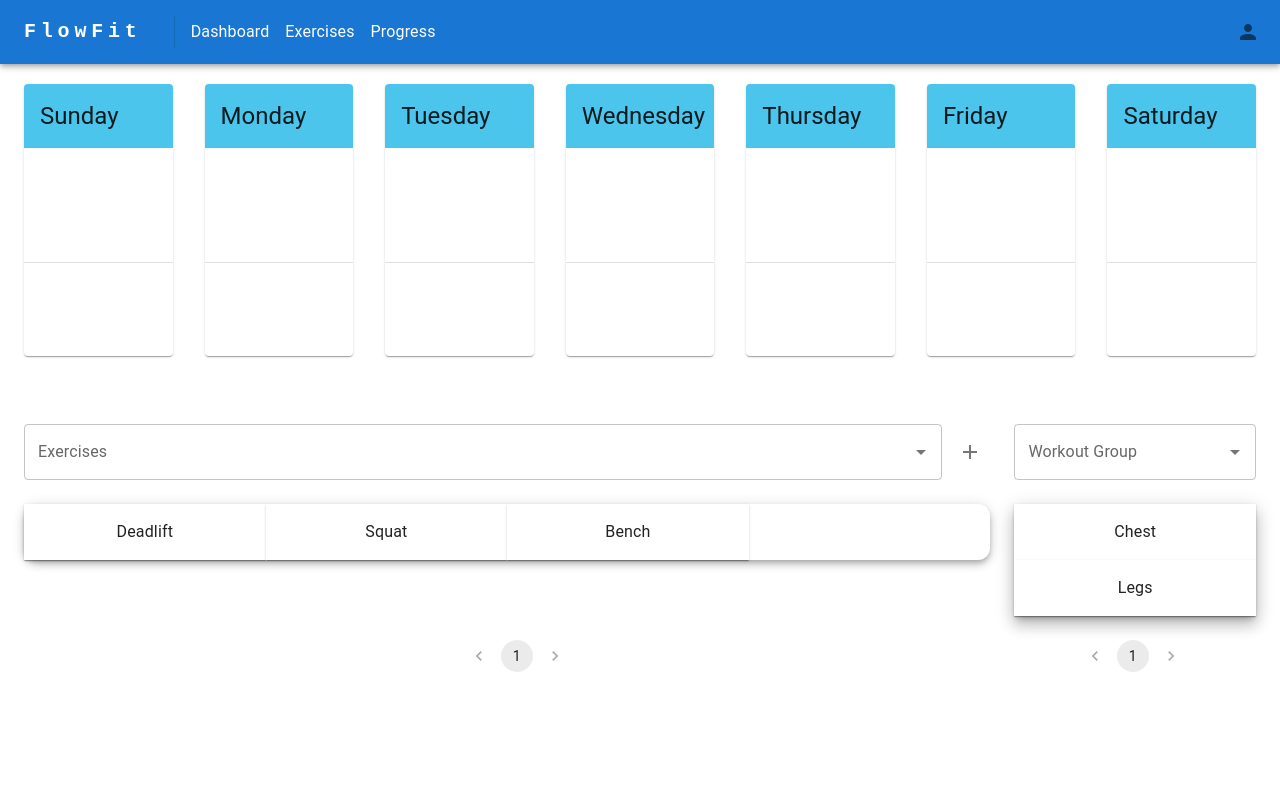
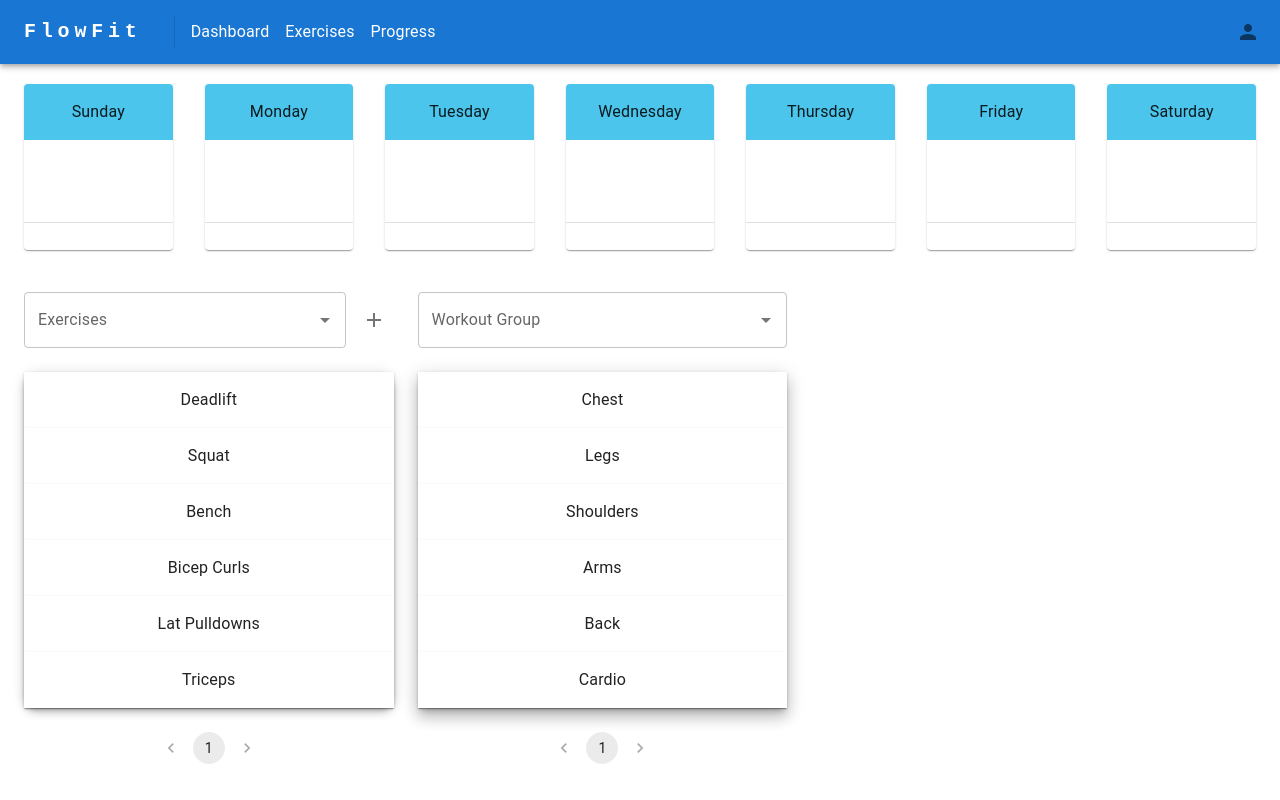
Before and after one commit to hwuialnlg/flowfit-frontend, a React (Create React App) app: page /exercises in a window 1280 px wide. Built offline with nearby package versions, Linux system fonts and the light colour scheme.

Commit message:
drag item + dev testing + vertical

```diff
--- a/src/components/Daily.tsx
+++ b/src/components/Daily.tsx
@@ -7,10 +7,10 @@ export default function Daily(daily : Daily) {
     const removeItem = (idx, type) => {
         let copyWeek = JSON.parse(JSON.stringify(daily.state))
         if (type === "exercises") {
-            copyWeek[daily.day.toLowerCase()]["exercises"].splice(idx)
+            copyWeek[daily.day.toLowerCase()]["exercises"].splice(idx, 1)
         }
         else {
-            copyWeek[daily.day.toLowerCase()]["groups"].splice(idx)
+            copyWeek[daily.day.toLowerCase()]["groups"].splice(idx, 1)
         }
 
         daily.setWeeklyState(copyWeek)
@@ -19,7 +19,7 @@ export default function Daily(daily : Daily) {
 
     return (
         <Card sx={{display: 'flex', flexDirection: 'column', flex: 1, height: '80%'}}>
-            <CardHeader title={daily.day}
+            <CardHeader title={<Typography textAlign={'center'}>{daily.day}</Typography>}
                 sx={{
                     backgroundColor: "#4BC5EB"
                 }}
--- a/src/pages/Exercises.tsx
+++ b/src/pages/Exercises.tsx
@@ -1,6 +1,5 @@
-import { Autocomplete, Card, CardHeader, Container, Grid, Grid2, IconButton, Pagination, Paper, Skeleton, Stack, TextField, Tooltip, Typography } from "@mui/material";
-import React, { useEffect, useState } from "react";
-import Weekly from "../components/Weekly.tsx";
+import { Autocomplete, Card, CardHeader, Container, Grid, IconButton, Pagination, Paper, Stack, TextField, Tooltip, Typography } from "@mui/material";
+import React, { useState } from "react";
 import { Add } from "@mui/icons-material";
 import { DragDropContext, Draggable, Droppable } from "@hello-pangea/dnd";
 import Daily from "../components/Daily.tsx";
@@ -56,18 +55,48 @@ export default function Exercises() {
         {
             type: "exercise",
             name: "Bench"
-        }
+        },
+        {
+            type: "exercise",
+            name: "Bicep Curls"
+        },
+        {
+            type: "exercise",
+            name: "Lat Pulldowns",
+        },
+        {
+            type: "exercise",
+            name: "Triceps"
+        },
+
     ])
     const [page, setPage] = useState(1)
     const [filter, setFilter] = useState({} as Exercise)
-    const [workoutGroups, setWorkoutGroups] = useState([{
+    const [workoutGroups, setWorkoutGroups] = useState([
+        {
             type: "workout",
             name: "Chest",
         },
         {
             type: "workout",
             name: "Legs"
-        }
+        },
+        {
+            type: "workout",
+            name: "Shoulders",
+        },
+        {
+            type: "workout",
+            name: "Arms"
+        },
+        {
+            type: "workout",
+            name: "Back",
+        },
+        {
+            type: "workout",
+            name: "Cardio"
+        },
     ])
     const [workoutGroupPage, setWorkoutGroupPage] = useState(1)
     const [weeklyState, setWeeklyState] = useState(initialWeek)
@@ -208,7 +237,7 @@ export default function Exercises() {
                 >
                     <Stack
                         sx={{
-                            width: '80%',
+                            width: '30%',
                             rowGap: 3
                         }}
                     >
@@ -231,7 +260,12 @@ export default function Exercises() {
                             </Tooltip>
                         </Stack>
 
-                        <Droppable droppableId="exercises">
+                        <Droppable droppableId="exercises" direction="vertical"
+                            renderClone={(provided, _, rubric) => (
+                                <Typography textAlign={'center'} ref={provided.innerRef} {...provided.dragHandleProps} {...provided.draggableProps}>{exercises[rubric.source.index].name}</Typography>
+                            )}
+
+                        >
                             {(provided) => (
                                 <Grid
                                     sx={{
@@ -249,31 +283,47 @@ export default function Exercises() {
                                         exercises.slice((page - 1) * 6, Math.min(6 * page, exercises.length)).map((val, idx) => {
                                             return (
                                                 <Draggable index={idx} key={idx} draggableId={"exercises " + val.name}>
-                                                    {(provided) => (
-                                                        <Grid item xs={3} key={idx} ref={provided.innerRef} {...provided.draggableProps} {...provided.dragHandleProps}>
+                                                    {(provided, snapshot) => (
+                                                        <Grid item
+                                                            xs={12}
+                                                            key={idx}
+                                                            ref={provided.innerRef}
+                                                            {...provided.draggableProps}
+                                                            {...provided.dragHandleProps}
+                                                            sx={{
+                                                                ...provided.draggableProps.style
+                                                            }}
+                                                        >
                                                             <Card sx={{borderRadius: 0}} elevation={1}>
                                                                 <CardHeader title={<Typography textAlign={'center'}>{val.name}</Typography>}></CardHeader>
                                                             </Card>
+                                                            {
+                                                                snapshot.isDragging ?? <Typography>{val.name}</Typography>
+                                                            }
                                                         </Grid>
                                                     )}
                                                 </Draggable>
                                             )
                                         })
                                     }
-                                    {/* {
-                                        Math.min(6 * page, exercises.length) === exercises.length &&
-                                            Array.from({length: Math.abs((6 * page) - exercises.length)}).map((_, idx) => {
-                                                return (
-                                                    <Grid item xs={4} key={idx}><></></Grid>
-                                                )
-                                            })
-                                    }                */}
                                     {provided.placeholder}
                                 </Grid>
                             )}
                         </Droppable>
+                        {
+                            exercises.length > 0 &&
+                                <Pagination
+                                    sx={{
+                                        display: 'flex',
+                                        justifyContent: 'center',
+                                        alignContent: 'center',
+                                        width: '100%'
+                                    }}
+                                    count={Math.ceil(exercises.length / 6)} onChange={(_, v) => {setPage(v)}}
+                                />
+                        }
                     </Stack>
-                    <Stack width={'20%'} rowGap={3}>
+                    <Stack width={'30%'} rowGap={3}>
                         <Autocomplete
                             options={workoutGroups}
                             getOptionLabel={(option) => option.name}
@@ -287,7 +337,7 @@ export default function Exercises() {
                                     ref={provided.innerRef}
                                 >
                                     {
-                                        workoutGroups.slice((workoutGroupPage - 1) * 2, Math.min(workoutGroupPage * 2, workoutGroups.length)).map((val, idx) => {
+                                        workoutGroups.slice((workoutGroupPage - 1) * 6, Math.min(workoutGroupPage * 6, workoutGroups.length)).map((val, idx) => {
                                             return (
                                                 <Draggable draggableId={"groups " + val.name} index={idx}>
                                                     {(provided) => (
@@ -301,51 +351,20 @@ export default function Exercises() {
                                             )
                                         })
                                     }
-                                    {
-                                        Math.min(2 * workoutGroupPage, workoutGroups.length) === workoutGroups.length &&
-                                            Array.from({length: (2 * page) - workoutGroups.length}).map((_, idx) => {
-                                                return (
-                                                    <Grid item xs={4} key={idx}>
-                                                        <Card>
-                                                            <CardHeader title={""}></CardHeader>
-                                                        </Card>
-                                                    </Grid>
-                                                )
-                                            })
-                                    }
                                     {provided.placeholder}
                                 </Grid>
                             )}
                         </Droppable>
-                    </Stack>
-                </Stack>
-                <Stack
-                    width="100%"
-                    flexDirection={'row'}
-                    display='flex'
-                    mt={3}
-                >
-                    {
-                        exercises.length > 0 &&
                         <Pagination
                             sx={{
                                 display: 'flex',
                                 justifyContent: 'center',
                                 alignContent: 'center',
-                                    width: '80%'
+                                width: '100%',
                             }}
-                                count={Math.ceil(exercises.length / 9)} onChange={(_, v) => {setPage(v)}}
+                            count={Math.ceil(workoutGroups.length / 6)} onChange={(_, v) => setWorkoutGroupPage(v)}
                         />
-                    }
-                    <Pagination
-                        sx={{
-                            display: 'flex',
-                            justifyContent: 'center',
-                            alignContent: 'center',
-                            width: '20%',
-                        }}
-                        count={Math.ceil(workoutGroups.length / 3)} onChange={(_, v) => setWorkoutGroupPage(v)}
-                    />
+                    </Stack>
                 </Stack>
             </DragDropContext>
         </Container>
```
Lines whose indentation alone changed are shown as unchanged.
